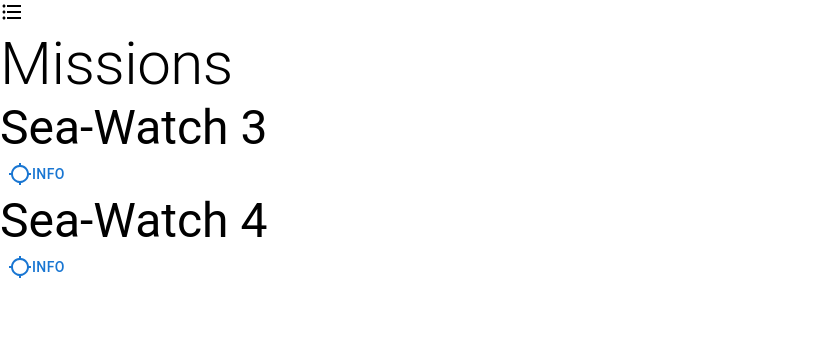
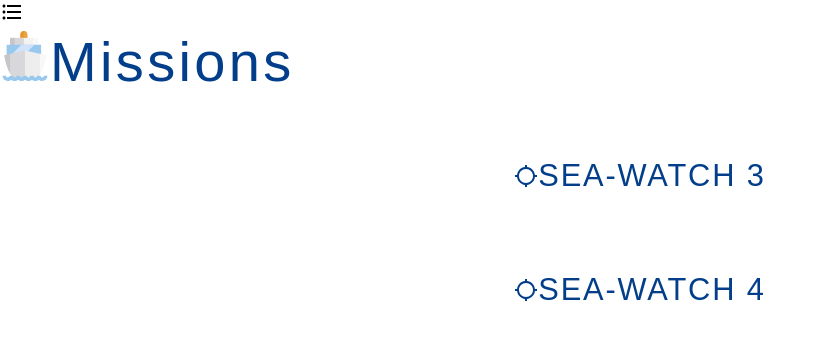
Before and after one commit to Nukbutcu/nf-capstone, a Next.js app: page / in a window 1280 px wide. Shown: the top 340 px of the page, without its empty margins (0-824 px from the left). Built offline with nearby package versions, Linux system fonts and the light colour scheme; no server answers.

Commit message:
feat: basic styling

```diff
--- /dev/null
+++ b/src/atoms/icon/index.jsx
@@ -0,0 +1,92 @@
+import * as React from "react";
+
+const Shipicon = props => (
+	<svg xmlns="http://www.w3.org/2000/svg" viewBox="0 0 435 435" width="50" height="50" {...props}>
+		<path
+			style={{
+				fill: "#ea6",
+			}}
+			d="M237.5 70V30c0-16.568-13.432-30-30-30s-30 13.432-30 30v40h60z"
+		/>
+		<path
+			style={{
+				fill: "#e6972a",
+			}}
+			d="M177.5 30v40h30V0c-16.568 0-30 13.432-30 30z"
+		/>
+		<path
+			style={{
+				fill: "#e9a440",
+			}}
+			d="M207.5 0v70h30V30c0-16.568-13.432-30-30-30z"
+		/>
+		<path
+			style={{
+				fill: "#f3f3f2",
+			}}
+			d="M87.5 60h240v70h-240z"
+		/>
+		<path
+			style={{
+				fill: "#f8f8f9",
+			}}
+			d="M287.5 60h40v70h-40z"
+		/>
+		<path
+			style={{
+				fill: "#d8d8da",
+			}}
+			d="M87.5 60h120v70h-120z"
+		/>
+		<path
+			style={{
+				fill: "#c6c5ca",
+			}}
+			d="M87.5 60h40v70h-40z"
+		/>
+		<path
+			style={{
+				fill: "#98c8ed",
+			}}
+			d="M57.5 120h300v100h-300z"
+		/>
+		<path
+			style={{
+				fill: "#d1e3fa",
+			}}
+			d="m185.931 120-100 100h113.138l99.999-100z"
+		/>
+		<path
+			style={{
+				fill: "#d8d8da",
+			}}
+			d="m217.5 170-180 40s20 150 90 210h180c70-60 90-210 90-210l-180-40z"
+		/>
+		<path
+			style={{
+				fill: "#ededed",
+			}}
+			d="M217.5 170v250h90c70-60 90-210 90-210l-180-40z"
+		/>
+		<path
+			style={{
+				fill: "#98c8ed",
+			}}
+			d="M382.5 390c0 8.271-6.729 15-15 15s-15-6.729-15-15h-30c0 8.271-6.729 15-15 15s-15-6.729-15-15h-30c0 8.271-6.729 15-15 15s-15-6.729-15-15h-30c0 8.271-6.729 15-15 15s-15-6.729-15-15h-30c0 8.271-6.729 15-15 15s-15-6.729-15-15h-30c0 8.271-6.729 15-15 15s-15-6.729-15-15h-30c0 24.813 20.187 45 45 45 11.517 0 22.032-4.353 30-11.495 7.968 7.142 18.483 11.495 30 11.495s22.032-4.353 30-11.495c7.968 7.142 18.483 11.495 30 11.495s22.032-4.353 30-11.495c7.968 7.142 18.483 11.495 30 11.495s22.032-4.353 30-11.495c7.968 7.142 18.483 11.495 30 11.495s22.032-4.353 30-11.495c7.968 7.142 18.483 11.495 30 11.495 24.813 0 45-20.187 45-45h-30z"
+		/>
+		<path
+			style={{
+				fill: "#c6c5ca",
+			}}
+			d="M37.5 210s12.018 90.072 50 158.541V198.889L37.5 210z"
+		/>
+		<path
+			style={{
+				fill: "#f8f8f9",
+			}}
+			d="M397.5 210s-12.018 90.072-50 158.541V198.889l50 11.111z"
+		/>
+	</svg>
+);
+
+export default Shipicon;
--- a/src/atoms/map/index.jsx
+++ b/src/atoms/map/index.jsx
@@ -5,6 +5,7 @@ import "leaflet-defaulticon-compatibility/dist/leaflet-defaulticon-compatibility
 import StyledMapContainer from "./styled.js";
 import { Marker, Popup } from "react-leaflet";
 import MarkerIcon from "../mapmarker/index.jsx";
+import Icon from "../icon/index.jsx";
 
 const Map = ({ data }) => {
 	let position = [39.513882, 0.619564];
--- a/src/atoms/mapmarker/index.jsx
+++ b/src/atoms/mapmarker/index.jsx
@@ -1,5 +1,3 @@
-import React from "react";
-import { TileLayer } from "react-leaflet";
 import "leaflet/dist/leaflet.css";
 import "leaflet-defaulticon-compatibility/dist/leaflet-defaulticon-compatibility.css";
 import leaflet from "leaflet";
--- /dev/null
+++ b/src/ions/theme/index.js
@@ -0,0 +1,50 @@
+import { createTheme } from "@mui/material/styles";
+
+const theme = createTheme({
+	typography: {
+		h2: {
+			fontFamily: "sans-serif",
+			fontWeight: "100",
+			fontSize: "3.5em",
+			letterSpacing: "0.06em",
+			color: "#023e8a",
+		},
+		h3: {
+			fontFamily: "sans-serif",
+			fontWeight: "100",
+			fontSize: "2.2em",
+			letterSpacing: "0.06em",
+			color: "#023e8a",
+		},
+	},
+	components: {
+		MuiCard: {
+			styleOverrides: {
+				root: {
+					backgroundColor: "white",
+					color: "#023e8a",
+				},
+			},
+		},
+		MuiButton: {
+			defaultProps: {
+				variant: "contained",
+				disableRipple: true,
+				disableElevation: true,
+			},
+			styleOverrides: {
+				root: {
+					borderBlockColor: "white",
+					backgroundColor: "white",
+					color: "#023e8a",
+					padding: "15px 15px",
+					"&:hover": {
+						backgroundColor: "#bae9ff",
+					},
+				},
+			},
+		},
+	},
+});
+
+export default theme;
--- a/src/pages/_app.jsx
+++ b/src/pages/_app.jsx
@@ -1,13 +1,15 @@
 import { Global } from "@emotion/react";
+import { ThemeProvider } from "@mui/material/styles";
 import React from "react";
 import { globalStyle } from "../ions/styles";
+import theme from "../ions/theme";
 
 const App = ({ Component, pageProps }) => {
 	return (
-		<>
+		<ThemeProvider theme={theme}>
 			<Global styles={globalStyle} />
 			<Component {...pageProps} />
-		</>
+		</ThemeProvider>
 	);
 };
 
--- a/src/pages/index.jsx
+++ b/src/pages/index.jsx
@@ -6,6 +6,8 @@ import Button from "@mui/material/Button";
 import Typography from "@mui/material/Typography";
 import LocationSearchingIcon from "@mui/icons-material/LocationSearching";
 import useGet from "../ions/hooks/fetch/get";
+import Shipicon from "../atoms/icon";
+import { Box } from "@mui/system";
 
 const Page = () => {
 	/* eslint-disable no-unused-vars */
@@ -30,18 +32,21 @@ const Page = () => {
 			</Head>
 
 			<Typography variant="h2" component="h1">
+				<Shipicon />
 				Missions
 			</Typography>
 
 			{ships.map(item => (
 				<div key={item.mmsi}>
-					<Typography variant="h3" component="h2">
-						{item.name}
-					</Typography>
 					<Link href={`/about/${item.mmsi}`} passHref>
-						<Button>
-							<LocationSearchingIcon /> Info
-						</Button>
+						<Box pt={3} mt={3}>
+							<Button fullWidth="true">
+								<LocationSearchingIcon />{" "}
+								<Typography variant="h3" component="h2">
+									{item.name}
+								</Typography>
+							</Button>
+						</Box>
 					</Link>
 				</div>
 			))}
--- a/src/pages/missions/[mmsi].jsx
+++ b/src/pages/missions/[mmsi].jsx
@@ -7,9 +7,9 @@ import Card from "@mui/material/Card";
 import List from "@mui/material/List";
 import ListItem from "@mui/material/ListItem";
 import Typography from "@mui/material/Typography";
-import LocationSearchingIcon from "@mui/icons-material/LocationSearching";
 import useGet from "../../ions/hooks/fetch/get";
 // import { ListItemText } from "@mui/material";
+import Shipicon from "../../atoms/icon";
 
 const Description = () => {
 	const { query } = useRouter();
@@ -24,8 +24,7 @@ const Description = () => {
 				<meta key="description" name="description" content="" />
 			</Head>
 			<Typography variant="h2" component="h1">
-				<LocationSearchingIcon />
-				{name}
+				<Shipicon /> {name}
 			</Typography>
 			<Card>
 				{ship?.missions.map(item => {
```
Also changed, not shown: src/pages/about/[mmsi].jsx (+19 -15 lines), src/atoms/icon/ship.svg (added).
